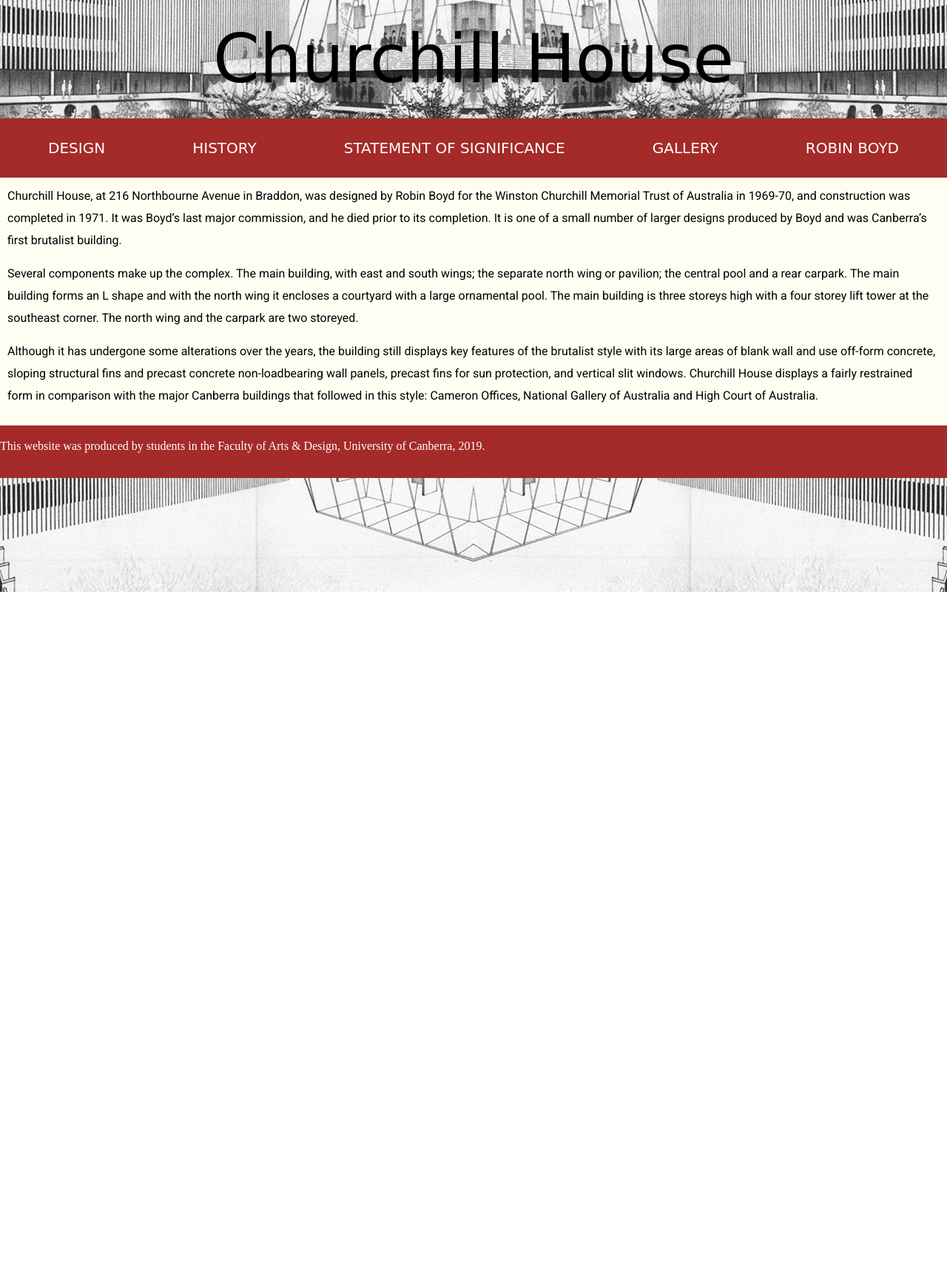
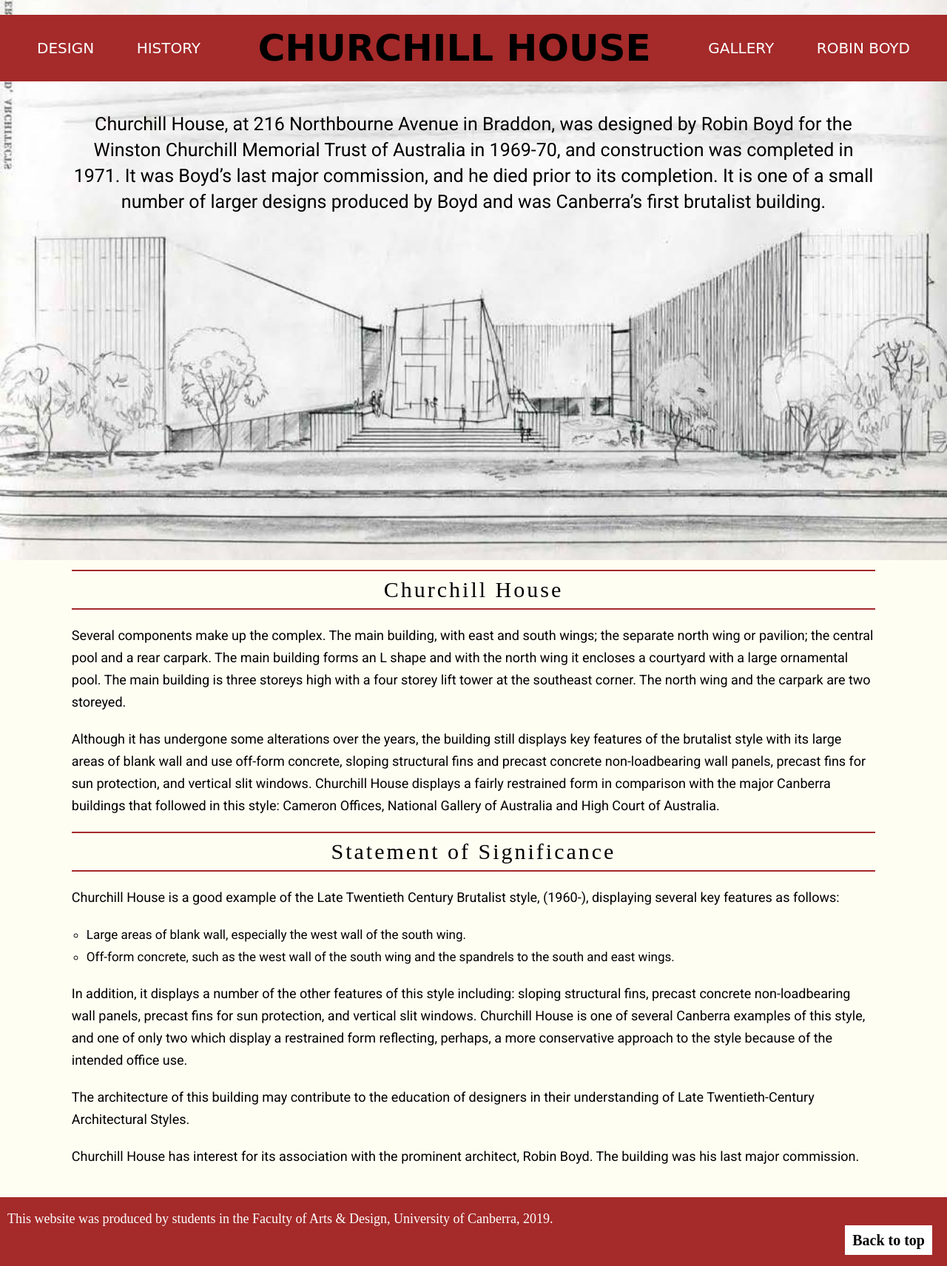
Before and after one commit to nurhannaha/frontendwebdesign-website, a plain HTML site: page homepage.html in a window 1280 px wide. Shown: the whole page at 74% size. Before the commit the page ends 800 px from the top, so only its background shows below. Drawn offline with Linux system fonts and the light colour scheme; a web font is replaced by a local one.

Commit message:
my-website

```diff
--- a/assets/css/stylesheet.css
+++ b/assets/css/stylesheet.css
@@ -1,16 +1,15 @@
 /* Typography */
 
-@import url('https://fonts.googleapis.com/css?family=Libre+Baskerville:400,400i,700|Roboto:400,900&display=swap');
-/*font-family: 'Libre Baskerville', serif;*/
-/*font-family: 'Roboto', sans-serif;*/
-@import url('https://fonts.googleapis.com/css?family=Cedarville+Cursive&display=swap');
-/*font-family: 'Cedarville Cursive', cursive;*/
-@import url('https://fonts.googleapis.com/css?family=Dancing+Script:700&display=swap');
-/*font-family: 'Dancing Script', cursive;*/
-@import url('https://fonts.googleapis.com/css?family=Ultra&display=swap');
-/*font-family: 'Ultra', serif;*/
-@import url('https://fonts.googleapis.com/css?family=Audiowide|Bungee+Inline|Cinzel+Decorative:400,700,900|Coda|Finger+Paint|Fredericka+the+Great|Love+Ya+Like+A+Sister|Megrim|Milonga|Monofett|Monoton|Prosto+One|Rye|Sail|Tangerine:400,700|Yatra+One&display=swap');
-
+@import url('https://fonts.googleapis.com/css?family=Roboto&display=swap');
+/* font-family: 'Roboto', sans-serif; */
+@import url('https://fonts.googleapis.com/css?family=Fredericka+the+Great&display=swap');
+/* font-family: 'Fredericka the Great', cursive; */
+@import url('https://fonts.googleapis.com/css?family=DM+Serif+Text&display=swap');
+/* font-family: 'DM Serif Text', serif; */
+@import url('https://fonts.googleapis.com/css?family=Bree+Serif&display=swap');
+/* font-family: 'Bree Serif', serif; */
+@import url('https://fonts.googleapis.com/css?family=Coda&display=swap');
+/* font-family: 'Coda', cursive; */
 
 h1,
 h2,
@@ -18,64 +17,91 @@
 h4,
 h5,
 h6 {
-    font-family: 'Libre Baskerville', serif;
+    font-family: 'Bree Serif', serif;
     font-size: 50px;
-    margin: 20px 0px;
+    margin: 10px 0px;
 }
 
 h1 {
     font-family: 'Coda', cursive;
-    font-size: 90px;
+    font-size: 50px;
+    margin: 20px;
 }
 
 h2 {
-    font-family: 'Fredericka the Great', cursive;
-    font-size: 50px;
+    font-family: 'DM Serif Text', serif;
+    font-size: 30px;
+    letter-spacing: 3px;
     text-align: center;
-    padding: 20px 0px;
-    margin: 20px;
-    border-bottom: 1px solid brown;
-    border-top: 1px solid brown;
-    letter-spacing: 3px;
+    margin-bottom: 10px;
+}
+
+.home-headings {
+    border-top: 2px solid brown;
+    border-bottom: 2px solid brown;
+    padding: 10px 0px;
 }
 
 h3 {
-    font-size: 25px;
+    font-family: 'Fredericka the Great', cursive;
+    border-top: 2px solid brown;
+    border-bottom: 2px solid brown;
+    padding: 20px 0px;
+    text-align: center;
+}
+
+h4 {
+    font-size: 40px;
     color: brown;
     font-weight: bold;
+    letter-spacing: 1px;
+    margin-left: 20px;
 }
 
+nav {
+    font-family: 'Fredericka the Great', cursive;
+}
 
 main {
     font-family: 'Roboto', sans-serif;
     line-height: 30px;
 }
 
-nav {
-    /* font-family: 'Roboto', sans-serif; */
-    font-family: 'Fredericka the Great', cursive;
-    font-size: 20px;
+p {
+    margin: 20px 0px;
+    font-size: 18px;
 }
 
-p {
-    margin-bottom: 15px;
+.opening {
+    font-size: 25px;
+    text-align: center;
+    padding-bottom: 470px;
+    line-height: 35px;
+    margin: 0px;
 }
 
 ul {
     padding-left: 20px;
     list-style: circle;
     margin-bottom: 20px;
+    font-size: 17px;
 }
 
 /* anchor styles */
 
 a {
-    color: black;
+    color: #0099C8;
     text-decoration: none;
+    font-weight: bold;
 }
 
 a:hover {
-    text-decoration-line: underline;
+    text-decoration: underline;
+}
+
+a:visited {
+    color: #006B8B;
+    font-weight: bold;
 }
 
 a:active {
@@ -84,14 +110,12 @@
 
 /* Main containers */
 
-h1 {
-    text-align: center;
-    padding: 15px 0px;
+header {
+    padding: 20px 0px;
 }
 
 nav {
     background-color: brown;
-    padding: 20px 15px;
 }
 
 nav ul {
@@ -99,7 +123,9 @@
     padding-left: 0px;
     display: flex;
     justify-content: space-between;
-    margin: 10px 50px;
+    align-items: center;
+    margin: 0px 50px;
+    font-size: 20px;
 }
 
 nav ul li {
@@ -111,7 +137,13 @@
     color: white;
     text-decoration: none;
     text-transform: uppercase;
-    /* font-weight: bold; */
+    font-weight: normal;
+}
+
+nav ul li a:visited {
+    color: white;
+    text-transform: uppercase;
+    font-weight: normal;
 }
 
 nav ul li a:hover {
@@ -121,31 +153,125 @@
 }
 
 nav ul li a:active {
+    color: #ADB9BD;
+    border-bottom: 2px solid #FFFEF3;
+}
+
+nav ul li a.currentpage {
     color: black;
-    text-decoration: none;
+    font-weight: bold;
     border-bottom: 2px solid #FFFEF3;
+}
+
+nav ul li h1 a,
+footer a {
+    color: black;
+    font-weight: bold;
+}
+
+nav ul li h1 a:visited,
+footer a:visited {
+    color: black;
+    font-weight: bold;
+}
+
+nav ul li h1 a:hover,
+footer a:hover {
+    color: #282828;
+}
+
+nav ul li h1 a:active,
+footer a:active {
+    color: #424949;
+    border-bottom: none;
 }
 
 body {
     background-image: url(../images/background-edit2.png);
     background-repeat: repeat;
-    background-position: center;
+    background-position: top center;
     padding: 0px;
     margin: 0px;
 }
 
+.homepagebg {
+    background-image: url(../images/homepage-bg.jpg);
+    background-repeat: no-repeat;
+    background-size: contain;
+    background-position: 0px -50px;
+    background-color: #FFFEF3;
+}
+
 .wrapper {
-    width: 85%;
+    width: 88%;
     margin: 0px auto;
 }
 
 main {
     background-color: #FFFEF3;
-    padding: 10px
+    padding: 20px;
+    overflow: auto;
+}
+
+.homepage {
+    background-color: transparent;
+}
+
+.history {
+    margin-top: 0px;
 }
 
 footer {
     background-color: brown;
     color: white;
-    padding: 20px 0px;
+    padding: 10px 10px 55px;
 }
+
+footer p {
+    margin: 10px 0px 0px;
+}
+
+footer a {
+    font-size: 20px;
+    background-color: white;
+    padding: 10px;
+    float: right;
+    margin: 0px 10px 10px;
+}
+
+/* images */
+
+.leftimg {
+    width: 45%;
+    float: left;
+    margin: 20px 25px 20px 5px;
+}
+
+.leftimg-portrait {
+    width: 45%;
+    float: left;
+    margin: 20px 20px 20px 0px;
+}
+
+.leftimg-logo {
+    width: 45%;
+    float: left;
+    margin: 0px 20px 20px 0px;
+}
+
+.centerimg {
+    width: 95%;
+    margin: 0px 25px;
+}
+
+.rightimg {
+    width: 50%;
+    float: right;
+    margin: 0px 20px 20px 20px;
+}
+
+.rightimg-history {
+    width: 50%;
+    float: right;
+    margin: 0px 10px 10px 20px;
+}
--- a/homepage.html
+++ b/homepage.html
@@ -9,33 +9,58 @@
     <link href="assets/css/stylesheet.css" rel="stylesheet">
 </head>
 
-<body>
+<body class="homepagebg">
+    <a name="top"></a>
+
     <header>
-        <h1><a href="homepage.html">Churchill House</a></h1>
-
         <nav>
             <ul>
                 <li><a href="design.html">Design</a></li>
                 <li><a href="history.html">History</a></li>
-                <li><a href="sos.html">Statement of Significance</a></li>
+                <li>
+                    <div class="logo">
+                        <h1><a href="homepage.html">Churchill House</a></h1>
+                    </div>
+                </li>
                 <li><a href="gallery.html">Gallery</a></li>
                 <li><a href="boyd.html">Robin Boyd</a></li>
             </ul>
         </nav>
     </header>
 
-    <main>
+    <div class="wrapper">
+        <main class="homepage">
 
-        <p>Churchill House, at 216 Northbourne Avenue in Braddon, was designed by Robin Boyd for the Winston Churchill Memorial Trust of Australia in 1969-70, and construction was completed in 1971. It was Boyd’s last major commission, and he died prior to its completion. It is one of a small number of larger designs produced by Boyd and was Canberra’s first brutalist building.</p>
+            <p class="opening">Churchill House, at 216 Northbourne Avenue in Braddon, was designed by Robin Boyd for the Winston Churchill Memorial Trust of Australia in 1969-70, and construction was completed in 1971. It was Boyd’s last major commission, and he died prior to its completion. It is one of a small number of larger designs produced by Boyd and was Canberra’s first brutalist building.</p>
 
-        <p>Several components make up the complex. The main building, with east and south wings; the separate north wing or pavilion; the central pool and a rear carpark. The main building forms an L shape and with the north wing it encloses a courtyard with a large ornamental pool. The main building is three storeys high with a four storey lift tower at the southeast corner. The north wing and the carpark are two storeyed.</p>
+            <h2 class="home-headings">Churchill House</h2>
 
-        <p>Although it has undergone some alterations over the years, the building still displays key features of the brutalist style with its large areas of blank wall and use off-form concrete, sloping structural fins and precast concrete non-loadbearing wall panels, precast fins for sun protection, and vertical slit windows. Churchill House displays a fairly restrained form in comparison with the major Canberra buildings that followed in this style: Cameron Offices, National Gallery of Australia and High Court of Australia.</p>
+            <p>Several components make up the complex. The main building, with east and south wings; the separate north wing or pavilion; the central pool and a rear carpark. The main building forms an L shape and with the north wing it encloses a courtyard with a large ornamental pool. The main building is three storeys high with a four storey lift tower at the southeast corner. The north wing and the carpark are two storeyed.</p>
 
-    </main>
+            <p>Although it has undergone some alterations over the years, the building still displays key features of the brutalist style with its large areas of blank wall and use off-form concrete, sloping structural fins and precast concrete non-loadbearing wall panels, precast fins for sun protection, and vertical slit windows. Churchill House displays a fairly restrained form in comparison with the major Canberra buildings that followed in this style: Cameron Offices, National Gallery of Australia and High Court of Australia.</p>
+
+            <h2 class="home-headings">Statement of Significance</h2>
+
+            <p>Churchill House is a good example of the Late Twentieth Century Brutalist style, (1960-), displaying several key features as follows:</p>
+
+            <ul>
+                <li>Large areas of blank wall, especially the west wall of the south wing.</li>
+                <li>Off-form concrete, such as the west wall of the south wing and the spandrels to the south and east wings.</li>
+            </ul>
+
+            <p>In addition, it displays a number of the other features of this style including: sloping structural fins, precast concrete non-loadbearing wall panels, precast fins for sun protection, and vertical slit windows. Churchill House is one of several Canberra examples of this style, and one of only two which display a restrained form reflecting, perhaps, a more conservative approach to the style because of the intended office use.</p>
+
+            <p>The architecture of this building may contribute to the education of designers in their understanding of Late Twentieth-Century Architectural Styles.</p>
+
+            <p>Churchill House has interest for its association with the prominent architect, Robin Boyd. The building was his last major commission.</p>
+
+        </main>
+
+    </div>
 
     <footer>
         <p>This website was produced by students in the Faculty of Arts &amp; Design, University of Canberra, 2019.</p>
+        <a href="#top">Back to top</a>
     </footer>
 
 </body>
```
Also changed, not shown: boyd.html (+22 -4 lines), design.html (+21 -13 lines), gallery.html (added, +44 -0 lines), history.html (+20 -5 lines), assets/images/Untitled.png (deleted), assets/images/background-edit.png (deleted), assets/images/boyd-corridor.jpg (added), assets/images/boyd-portrait.jpg (added), assets/images/design-churchill-house.jpg (added), assets/images/design-house-plan.jpg (added), assets/images/design-inside.jpg (added), assets/images/history-north-wing.jpg (added), assets/images/history-sketch.jpg (added), assets/images/homepage-bg.jpg (added), 3 other files.
